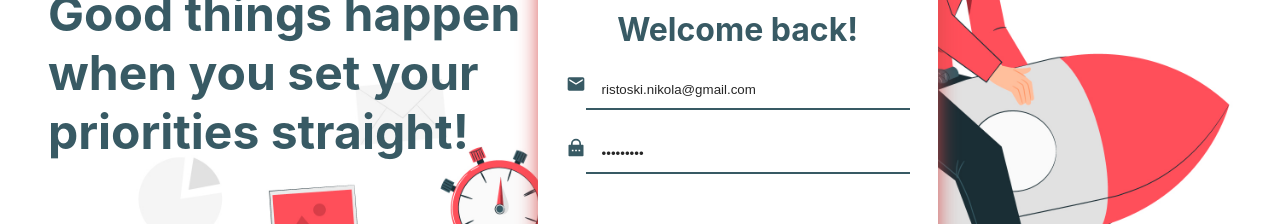
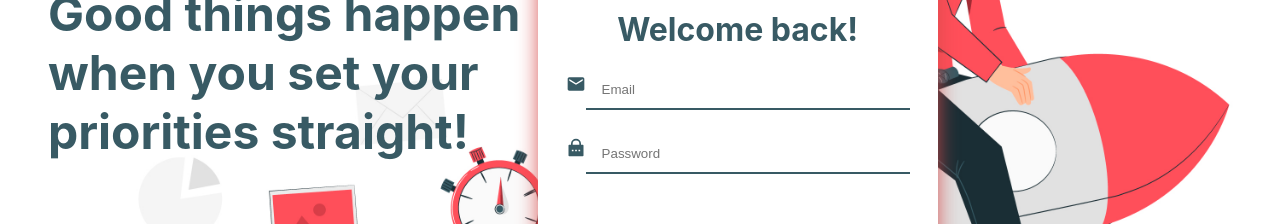
Before and after one commit to Nikola0707/task-manager-client, a React (Create React App) app: page / in a window 1280 px wide. Both pictures are taken after a click on the button "SIGN IN". Shown: the part 258-482 px from the top of the page. Built offline with nearby package versions, Linux system fonts and the light colour scheme.

Commit message:
Clearing state

```diff
--- a/src/components/SignIn.jsx
+++ b/src/components/SignIn.jsx
@@ -8,8 +8,8 @@ import { RiLockPasswordFill } from "react-icons/ri";
 import avatar from "../assets/user-avatar.png";
 
 const SignIn = ({ isVisible }) => {
-  const [email, setEmail] = useState("ristoski.nikola@gmail.com");
-  const [password, setPassword] = useState("komandalo");
+  const [email, setEmail] = useState("");
+  const [password, setPassword] = useState("");
 
   const [logginError, setLogginError] = useState(false);
   const [logginErrorMessage, setLogginErrorMessage] = useState("");
```
